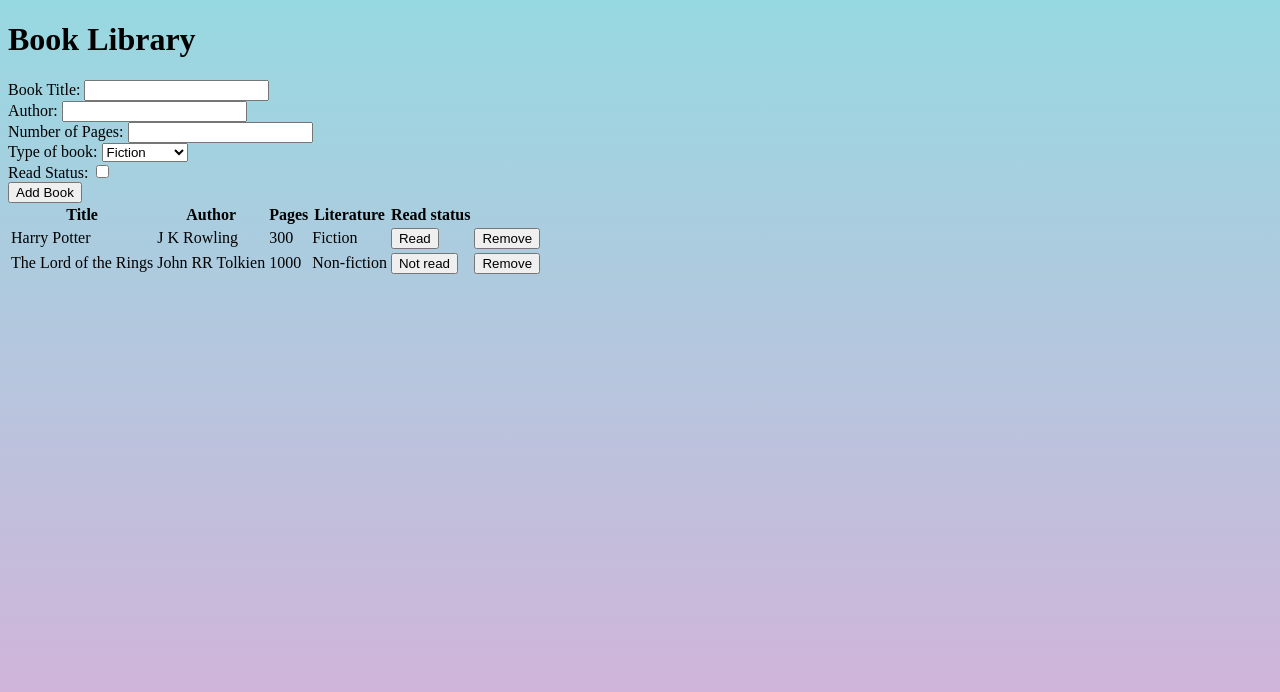
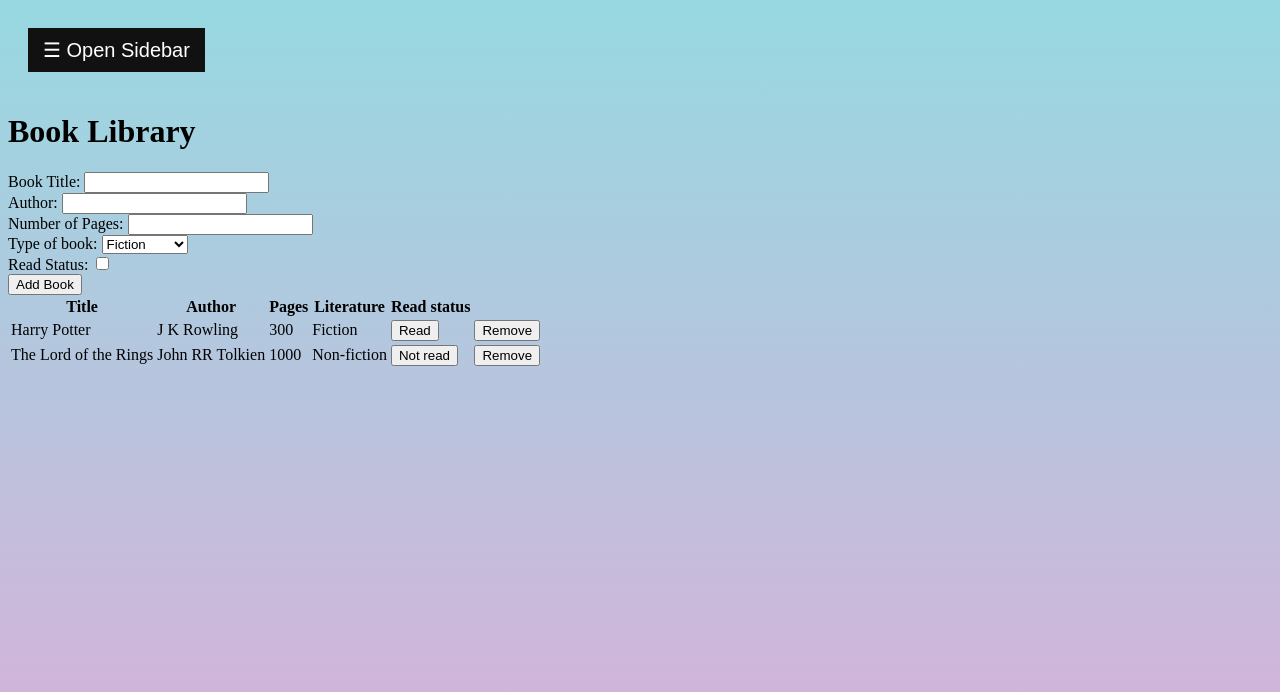
Before and after one commit to christianyarwood62/projects, a plain HTML site: page project_library/index.html in a window 1280 px wide. Drawn offline with Linux system fonts and the light colour scheme.

Commit message:
Add sidebar div to index

```diff
--- a/project_library/index.html
+++ b/project_library/index.html
@@ -7,6 +7,15 @@
     <link rel = 'stylesheet' href = './styles.css'>
 </head>
 <body>
+    <div id="mySidebar" class="sidebar">
+        <a href="javascript:void(0)" class="closebtn" onclick="closeNav()">&times;</a>
+        <a href="#">Add a book</a>
+    </div>
+
+    <div id="main">
+        <button class="openbtn" onclick="openNav()">&#9776; Open Sidebar</button>
+    </div>
+
     <div class="document-container">
         <h1 class="title">Book Library</h1>
         <form id="book-form">
```
